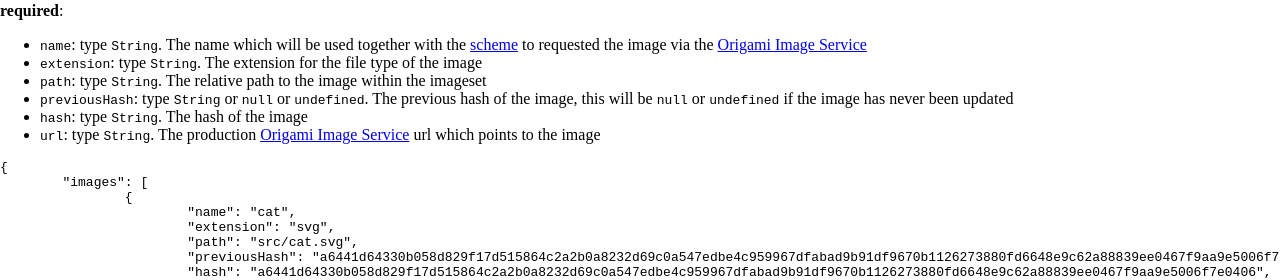
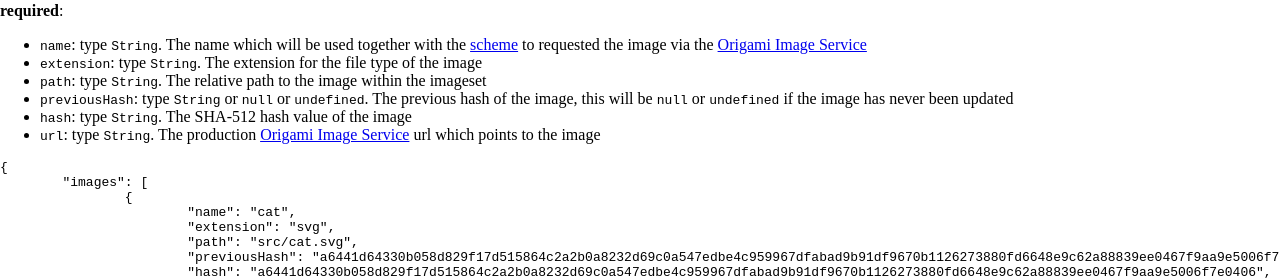
Before and after one commit to Financial-Times/origami-website, a Jekyll site: the page built from _specification-v1/imageset.md, in a window 1280 px wide. Shown: the part 1016-1296 px from the top of the page. Built offline with Jekyll 4.4.1, drawn with Linux system fonts in a browser that asks for light colours; a style sheet for code colours, icons or effects is not loaded.

Commit message:
Mention the specific hashing algorithm used for the image hash value

```diff
--- a/_specification-v1/imageset.md
+++ b/_specification-v1/imageset.md
@@ -72,7 +72,7 @@ Each object in the list accepts the following properties:
 - `extension`: type `String`. The extension for the file type of the image
 - `path`: type `String`. The relative path to the image within the imageset
 - `previousHash`: type `String` or `null` or `undefined`. The previous hash of the image, this will be `null` or `undefined` if the image has never been updated
-- `hash`: type `String`. The hash of the image
+- `hash`: type `String`. The SHA-512 hash value of the image
 - `url`: type `String`. The production [Origami Image Service](https://www.ft.com/__origami/service/image/v2/) url which points to the image
 
 
```
